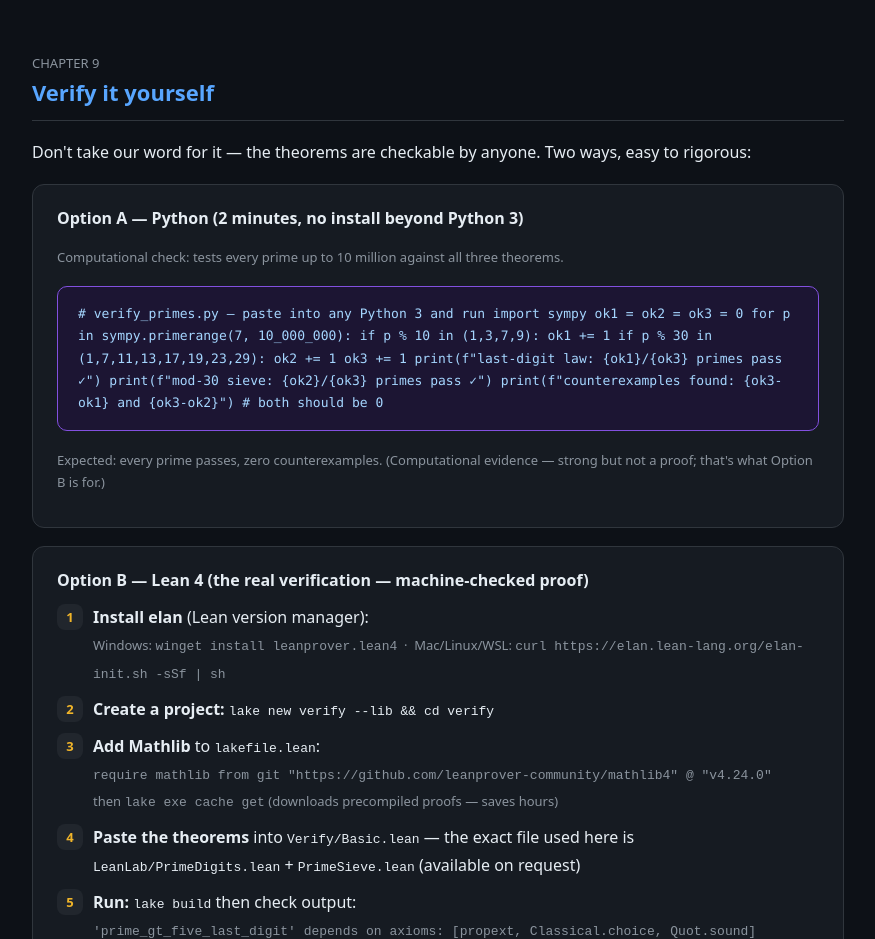
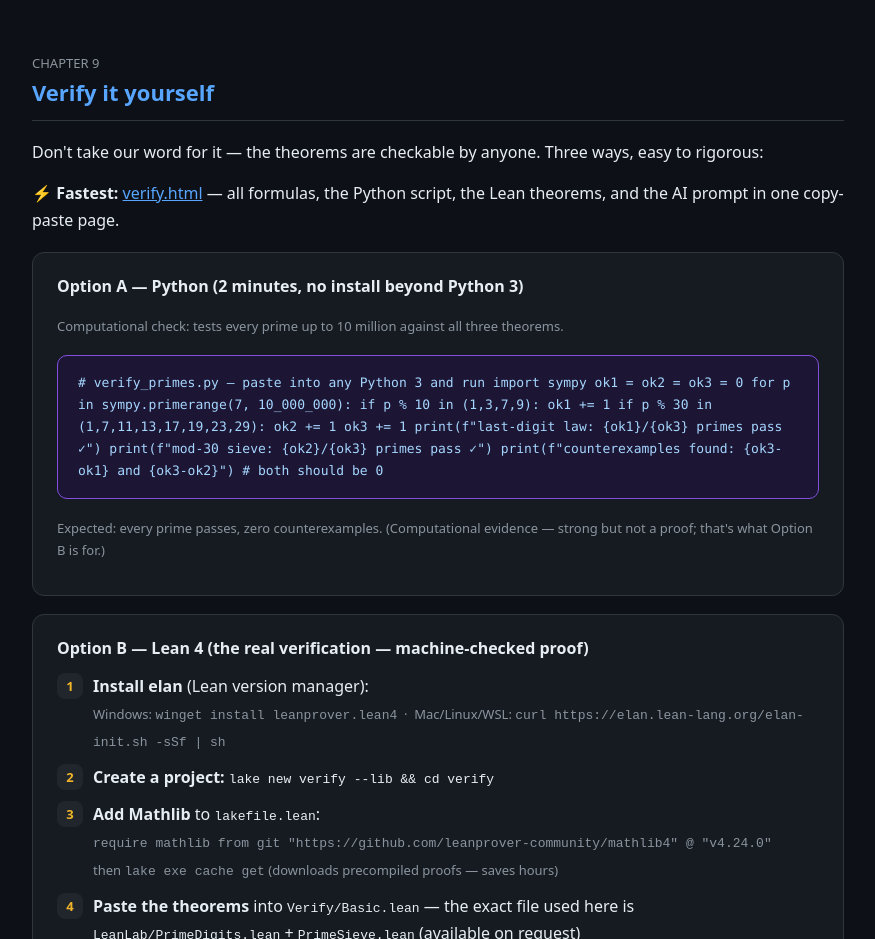
Before and after one commit to NelloGem1/prime-discovery, a plain HTML site: page index.html in a window 1280 px wide. Shown: the part 7340-8279 px from the top of the page, without its empty margins (202-1077 px from the left). Drawn offline with Linux system fonts and the light colour scheme.

Commit message:
Link verify.html from Chapter 9

```diff
--- a/index.html
+++ b/index.html
@@ -155,7 +155,8 @@ infinite_primes_ours      ✓ axioms: [propext, Classical.choice, Quot.sound]
 </div>
 
 <h2><span class="ch">CHAPTER 9</span>Verify it yourself</h2>
-<p>Don't take our word for it — the theorems are checkable by anyone. Two ways, easy to rigorous:</p>
+<p>Don't take our word for it — the theorems are checkable by anyone. Three ways, easy to rigorous:</p>
+<p>⚡ <b>Fastest:</b> <a href="verify.html" style="color:#58a6ff">verify.html</a> — all formulas, the Python script, the Lean theorems, and the AI prompt in one copy-paste page.</p>
 
 <div class="card">
 <b>Option A — Python (2 minutes, no install beyond Python 3)</b>
```
